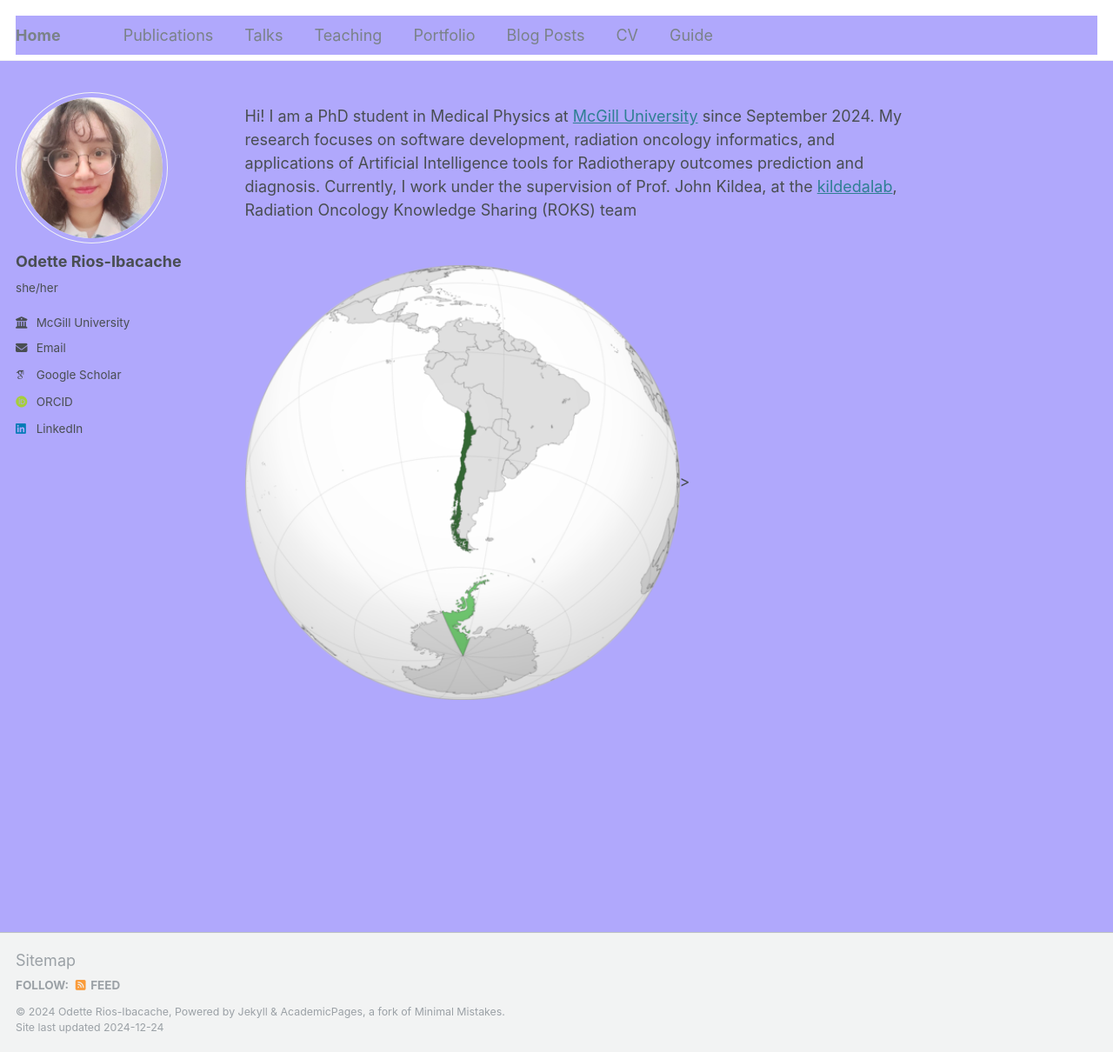
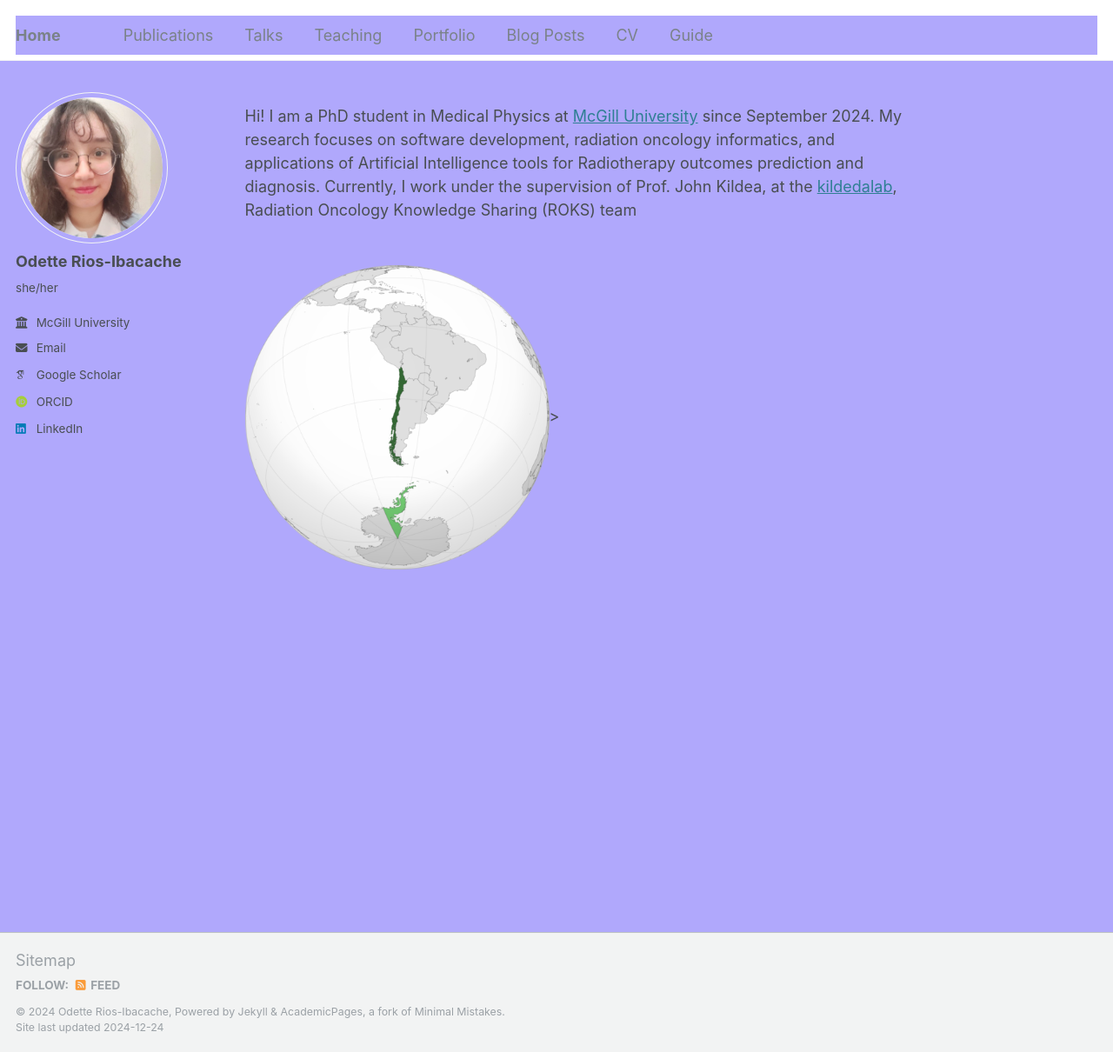
Before and after one commit to OdetteRiosI/odetteriosi.github.io, a Jekyll site: the page built from _pages/about.md, in a window 1280 px wide and 1210 px high. Shown: the whole window at 87% size. Built offline with Jekyll 4.4.1, drawn with Linux system fonts in a browser that asks for light colours; some web fonts are replaced.

Commit message:
Update about.md

```diff
--- a/_pages/about.md
+++ b/_pages/about.md
@@ -9,4 +9,4 @@ redirect_from:
 
 Hi! I am a PhD student in Medical Physics at  [McGill University](https://www.mcgill.ca) since September 2024. My research focuses on software development, radiation oncology informatics, and applications of Artificial Intelligence tools for Radiotherapy outcomes prediction and diagnosis. Currently, I work under the supervision of Prof. John Kildea, at the [kildedalab](https://kildealab.com), Radiation Oncology Knowledge Sharing (ROKS) team
 
-<br/><img src='/images/chile.png' width="500" height="500">>
+<br/><img src='/images/chile.png' width="350" height="350">>
```
